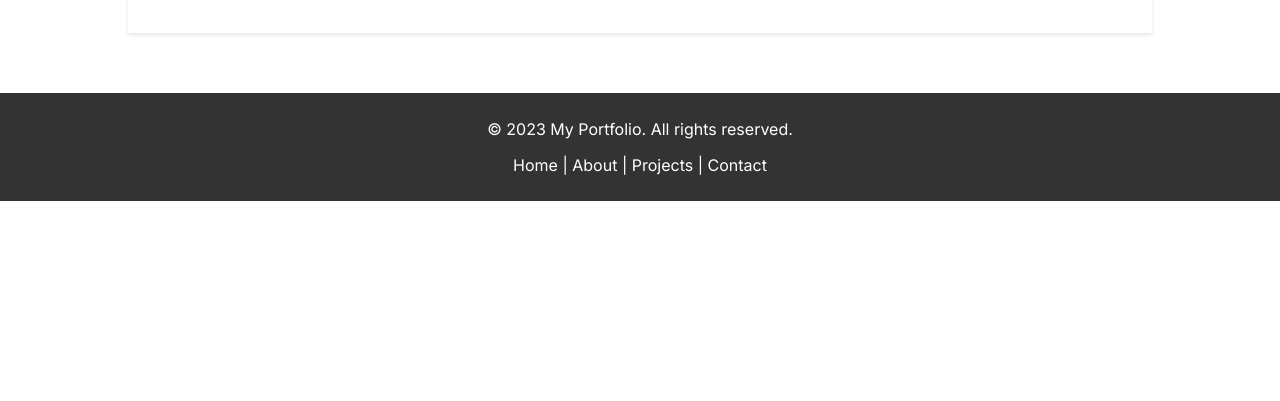
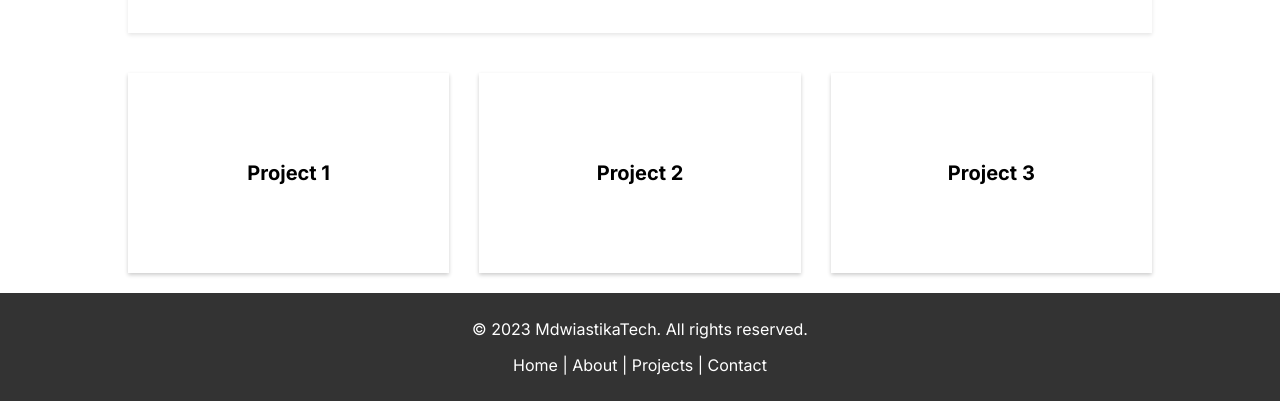
Before and after one commit to mdwiastika/wdwPart2, a plain HTML site: page index.html in a window 1280 px wide. Shown: the part 951-1352 px from the top of the page. Before the commit the page ends 1152 px from the top, so only its background shows below. Drawn offline with Linux system fonts and the light colour scheme.

Commit message:
Update Dummy Project

```diff
--- a/assets/css/style.css
+++ b/assets/css/style.css
@@ -129,3 +129,32 @@ footer a:hover {
     text-decoration: underline;
     color: #f5f5f5;
 }
+
+.list-project {
+    display: grid;
+    grid-template-columns: 1fr;
+    gap: 30px;
+    justify-content: center;
+}
+
+.list-project div {
+    height: 200px;
+    box-shadow: 0 2px 4px rgba(0, 0, 0, 0.2);
+    display: flex;
+    justify-content: center;
+    align-items: center;
+    font-weight: 600;
+    font-size: 20px;
+}
+
+@media (min-width: 768px) {
+    .list-project {
+        grid-template-columns: 1fr 1fr;
+    }
+}
+
+@media (min-width: 1200px) {
+    .list-project {
+        grid-template-columns: 1fr 1fr 1fr;
+    }
+}
--- a/index.html
+++ b/index.html
@@ -27,10 +27,15 @@
           <p>Lorem ipsum dolor sit amet, consectetur adipiscing elit. Nulla vitae dui id elit tincidunt cursus. Suspendisse potenti.</p>
         </div>
       </div>
+      <div class="list-project">
+        <div class="project-1">Project 1</div>
+        <div class="project-2">Project 2</div>
+        <div class="project-3">Project 3</div>
+      </div>
     </div>
 
     <footer>
-      <p>&copy; 2023 My Portfolio. All rights reserved.</p>
+      <p>&copy; 2023 MdwiastikaTech. All rights reserved.</p>
       <p>
         <a href="#">Home</a> | <a href="#">About</a> | <a href="#">Projects</a> |
         <a href="#">Contact</a>
```
